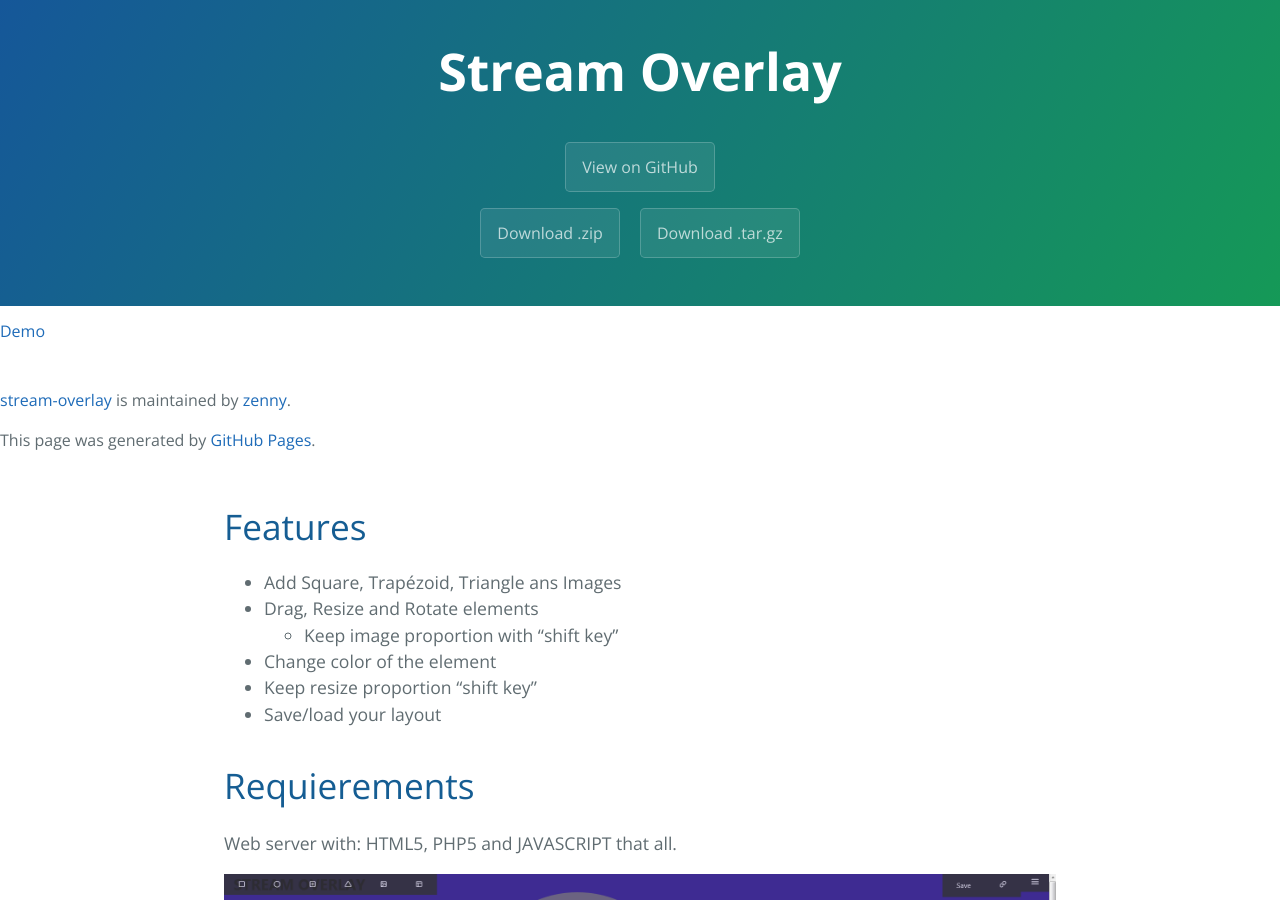
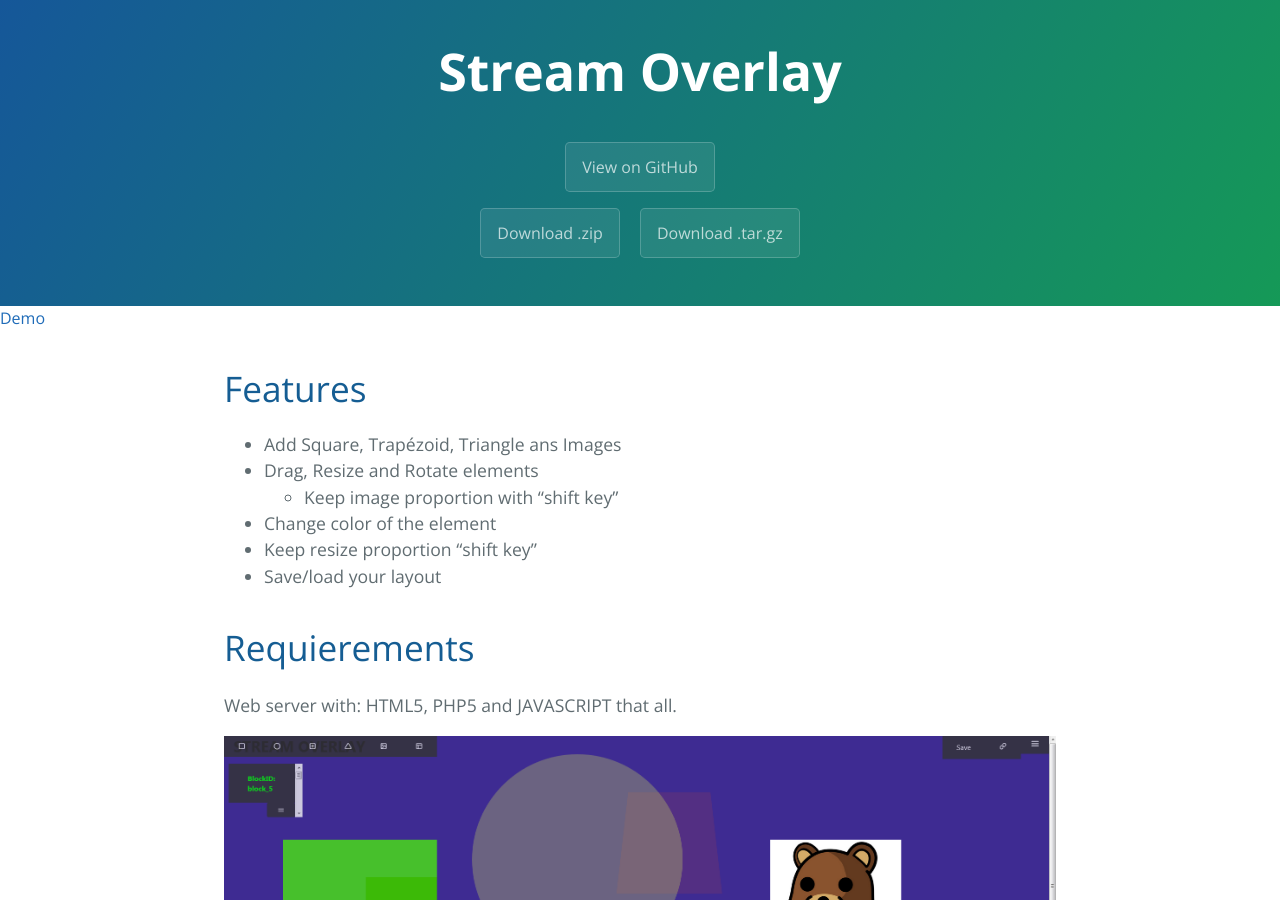
Before and after one commit to zenny/stream-overlay, a Jekyll site: the page built from index.md, in a window 1280 px wide and 900 px high. Built offline with Jekyll 4.4.1, drawn with Linux system fonts in a browser that asks for light colours; the repository's description, which GitHub fills in, is left out; our own code applies the rules of GitHub Pages for plain Markdown files.

Commit message:
Update default.html

```diff
--- a/_layouts/default.html
+++ b/_layouts/default.html
@@ -22,13 +22,7 @@
 
     </section>
     <aside id="sidebar">
-        <a href="another-page.md" class="">Demo</a>
-        <a href="another-page.md" class="btn">Function</a>
-      {% if site.github.is_project_page %}
-            <p class="repo-owner"><a href="{{ site.github.repository_url }}">{{ site.github.repository_name }}</a> is maintained by <a href="{{ site.github.owner_url }}">{{ site.github.owner_name }}</a>.</p>
-          {% endif %}
-
-<p>This page was generated by <a href="https://pages.github.com">GitHub Pages</a>.</p>
+        <a href="another-page.html" class="">Demo</a>
 </aside>
     <section class="main-content">
       {{ content }}
```
